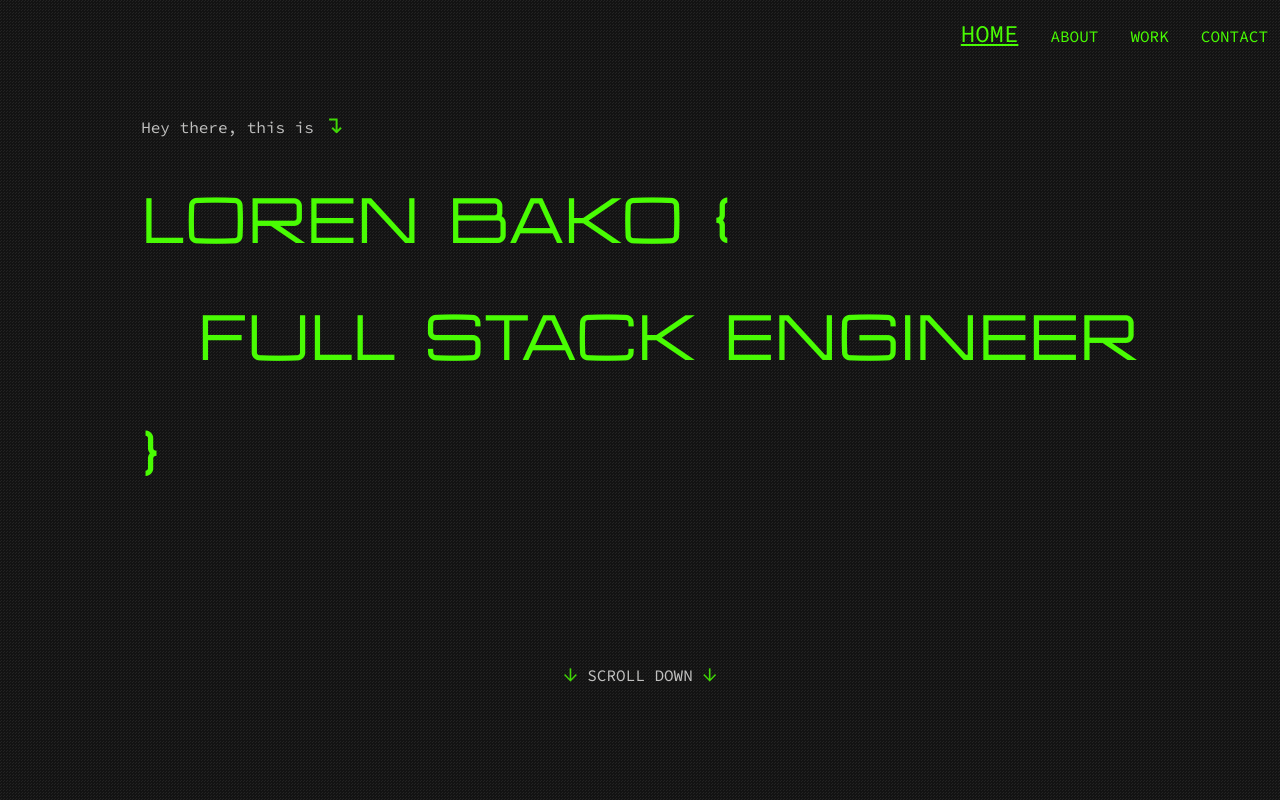
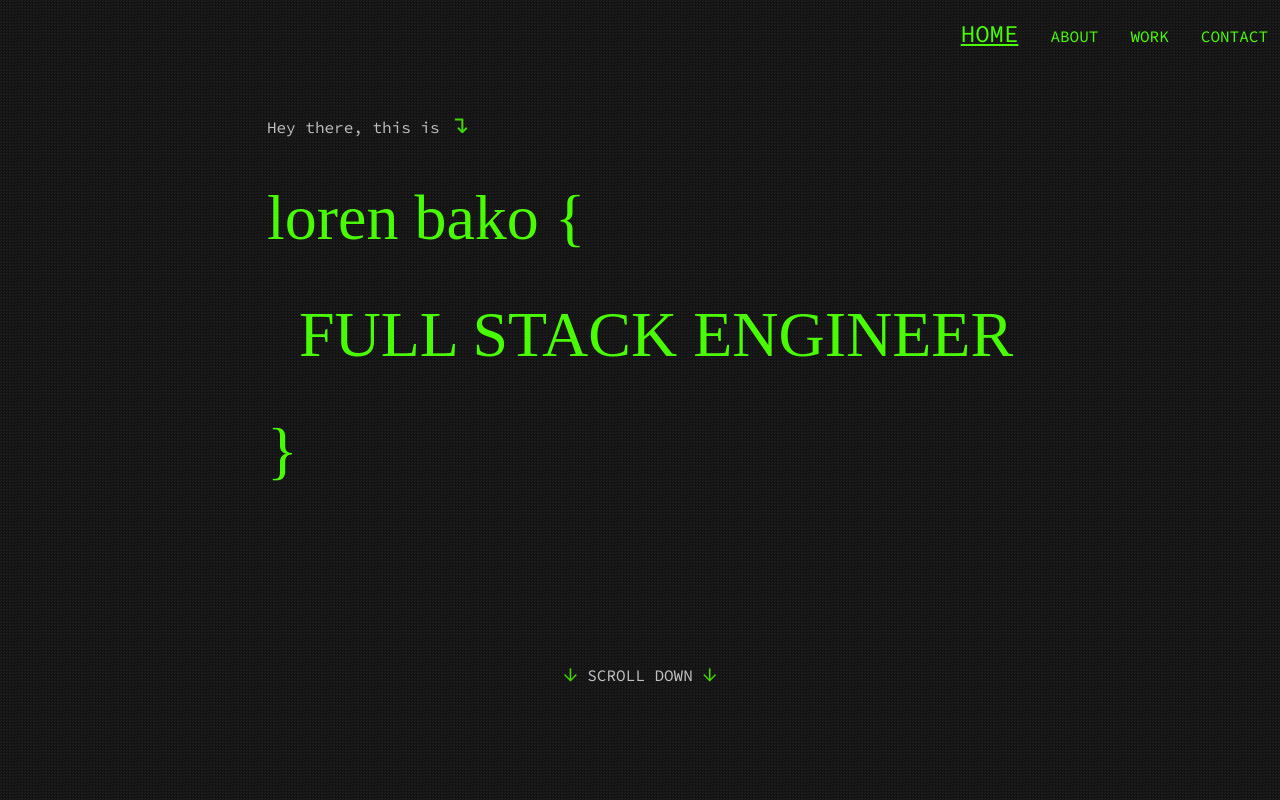
Before and after one commit to lbako801/loren-portfolio, a React (Create React App) app: page / in a window 1280 px wide. Shown: the top 800 px of the page. Built offline with nearby package versions, Linux system fonts and the light colour scheme.

Commit message:
changed custom font. New font loads correctly

```diff
--- a/package.json
+++ b/package.json
@@ -2,7 +2,7 @@
   "name": "loren-portfolio",
   "version": "0.1.0",
   "private": true,
-  "homepage": "https://lbako801.github.io/loren-portfolio",
+  "homepage": "http://lbako801.github.io/loren-portfolio",
   "dependencies": {
     "@csstools/normalize.css": "^12.0.0",
     "@testing-library/jest-dom": "^5.16.5",
--- a/src/components/landing/Landing.jsx
+++ b/src/components/landing/Landing.jsx
@@ -7,7 +7,7 @@ const Landing = () => {
     <section id="home" className="home-section">
       <div className="intro">
         <h2>Hey there, this is <span className="blink">&#8628;</span></h2>
-        <h1>LOREN BAKO &#123;</h1>
+        <h1>loren bako &#123;</h1>
         <h1>&nbsp;&nbsp;FULL STACK ENGINEER</h1>
         <h1>&#125;</h1>
       </div>
--- a/src/index.css
+++ b/src/index.css
@@ -2,8 +2,7 @@
 
 @font-face {
     font-family: "Radiotechnika";
-    src: url("./assets/fonts/radiotechnika-2.0-webfont.woff"),
-    ("./assets/fonts/radiotechnika-2.0-webfont.woff2");
+    src: url('https://fonts.googleapis.com/css2?family=Orbitron&display=swap')
 }
 
 @font-face {
```
Also changed, not shown: src/assets/fonts/radiotechnika-2.0-webfont.woff (deleted), src/assets/fonts/radiotechnika-2.0-webfont.woff2 (deleted).
